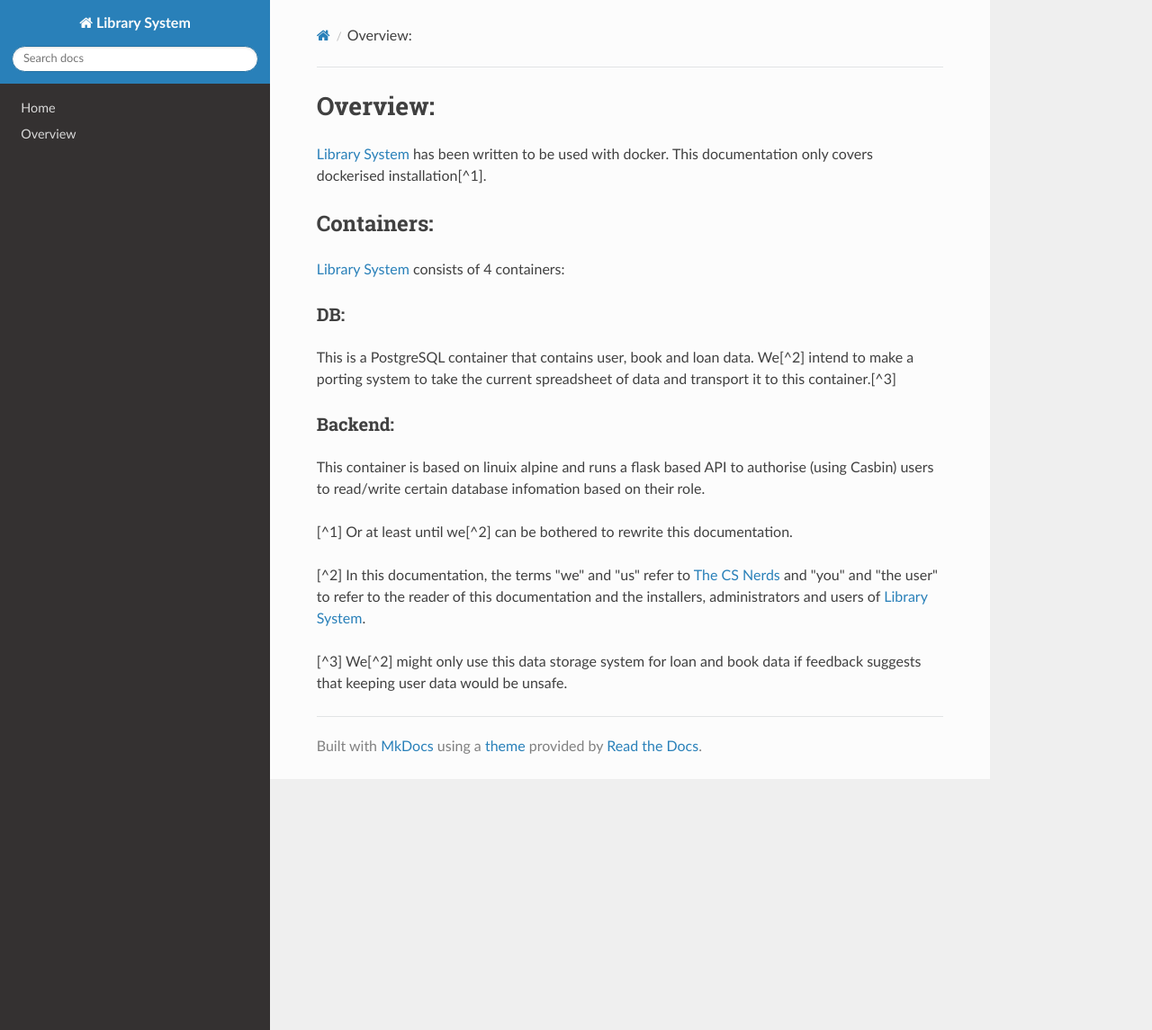
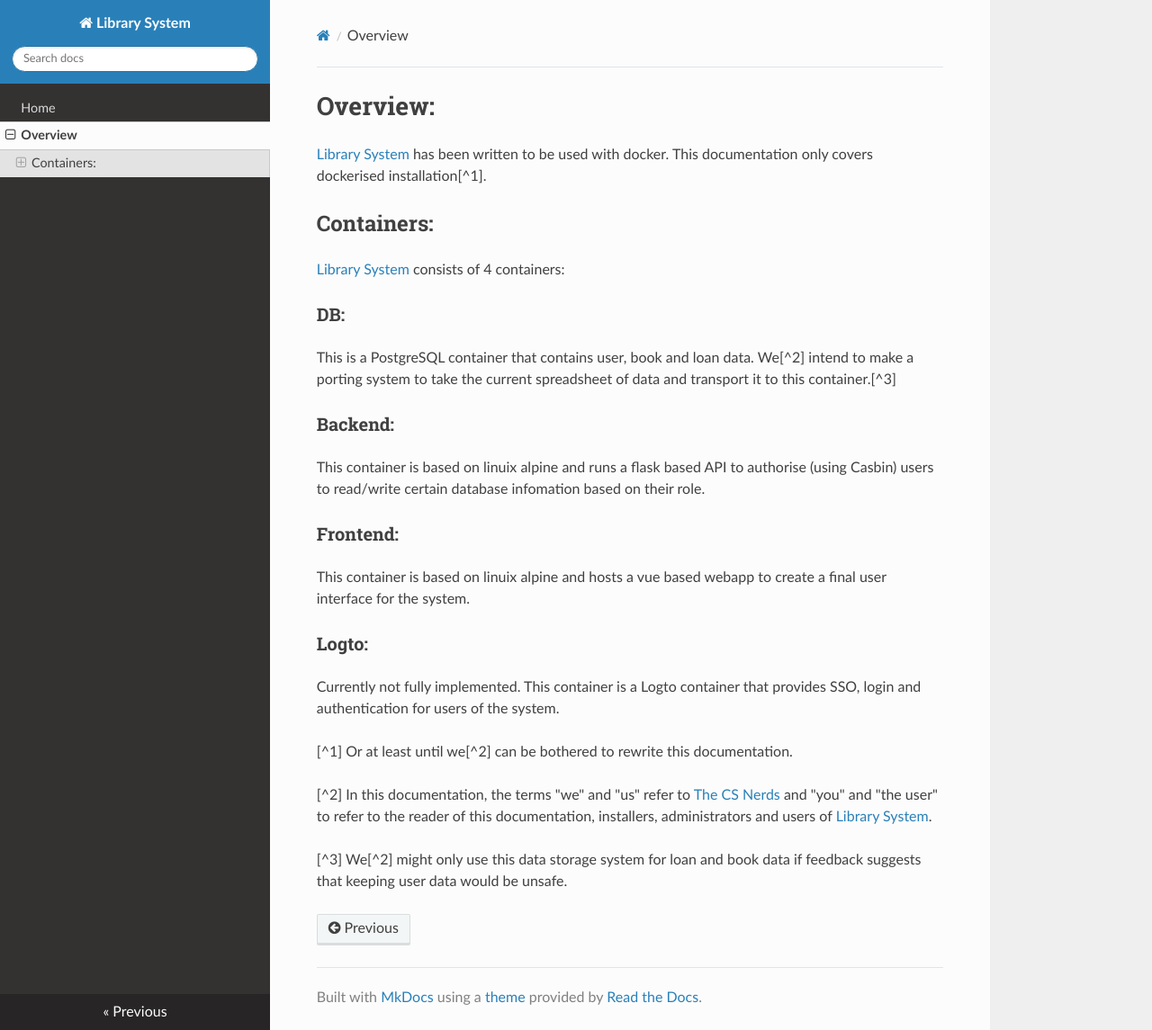
Before and after one commit to The-CS-Nerds/Library-System, an MkDocs documentation site: the page built from docs/Overview.md, in a window 1280 px wide and 1145 px high. Shown: the whole window at 90% size. Built offline with MkDocs 1.6.1, drawn with Linux system fonts in a browser that asks for light colours; nearby versions of some CDN libraries.

Commit message:
fix filename

```diff
--- a/docs/Overview.md
+++ b/docs/Overview.md
@@ -14,8 +14,16 @@
 
 This container is based on linuix alpine and runs a flask based API to authorise (using Casbin) users to read/write certain database infomation based on their role.
 
+### Frontend:
+
+This container is based on linuix alpine and hosts a vue based webapp to create a final user interface for the system.
+
+### Logto:
+
+Currently not fully implemented. This container is a Logto container that provides SSO, login and authentication for users of the system.
+
 [^1] Or at least until we[^2] can be bothered to rewrite this documentation.
 
-[^2] In this documentation, the terms "we" and "us" refer to [The CS Nerds](github.com/the-cs-nerds) and "you" and "the user" to refer to the reader of this documentation and the installers, administrators and users of [Library System](github.com/the-cs-nerds/library-system).
+[^2] In this documentation, the terms "we" and "us" refer to [The CS Nerds](github.com/the-cs-nerds) and "you" and "the user" to refer to the reader of this documentation, installers, administrators and users of [Library System](github.com/the-cs-nerds/library-system).
 
 [^3] We[^2] might only use this data storage system for loan and book data if feedback suggests that keeping user data would be unsafe.
--- a/mkdocs.yml
+++ b/mkdocs.yml
@@ -3,4 +3,4 @@
   name: readthedocs
 nav:
   - Home: index.md
-  - Overview: overview.md
+  - Overview: Overview.md
```
